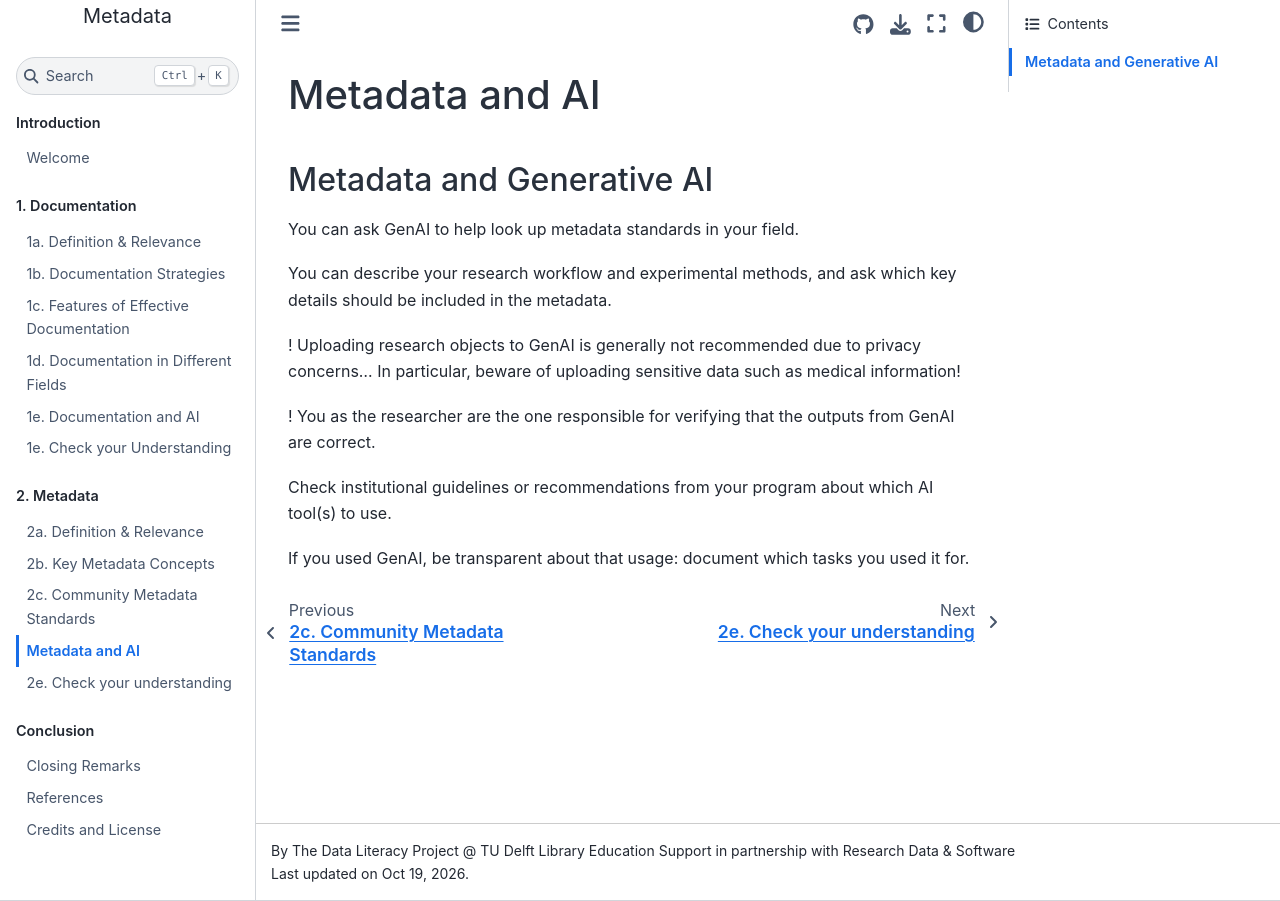
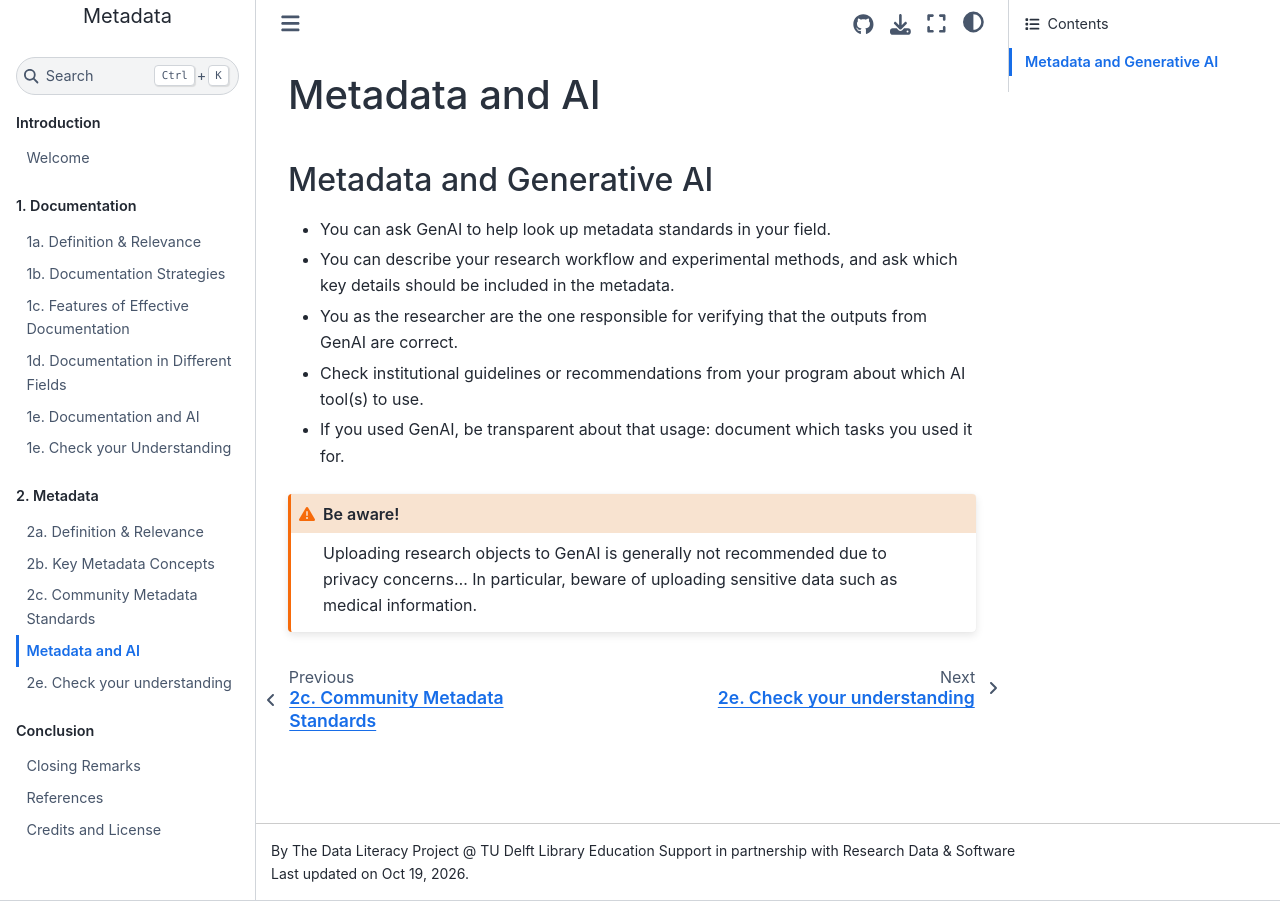
Before and after one commit to tu-delft-library/Documentation_and_Metadata, a Jupyter Book: the page built from book/2d-metadata-and-AI.md, in a window 1280 px wide. Built offline with Jupyter Book 1.0.4 settings and Sphinx 7.4.7 and the Sphinx Book theme 1.1.4, drawn with Linux system fonts in a browser that asks for light colours; comment, search, counter and statistics services are not loaded; part of the change alters nothing that is shown.

Commit message:
Update 2d-metadata-and-AI.md

````diff
--- a/book/2d-metadata-and-AI.md
+++ b/book/2d-metadata-and-AI.md
@@ -1,14 +1,15 @@
 # Metadata and AI
 
 ## Metadata and Generative AI
-You can ask GenAI to help look up metadata standards in your field.
 
-You can describe your research workflow and experimental methods, and ask which key details should be included in the metadata.
+- You can ask GenAI to help look up metadata standards in your field.
+- You can describe your research workflow and experimental methods, and ask which key details should be included in the metadata.
+- You as the researcher are the one responsible for verifying that the outputs from GenAI are correct.
+- Check institutional guidelines or recommendations from your program about which AI tool(s) to use.
+- If you used GenAI, be transparent about that usage: document which tasks you used it for.
 
-! Uploading research objects to GenAI is generally not recommended due to privacy concerns... In particular, beware of uploading sensitive data such as medical information!
 
-! You as the researcher are the one responsible for verifying that the outputs from GenAI are correct.
-
-Check institutional guidelines or recommendations from your program about which AI tool(s) to use.
-
-If you used GenAI, be transparent about that usage: document which tasks you used it for.
+```{admonition} Be aware!
+:class: warning
+Uploading research objects to GenAI is generally not recommended due to privacy concerns... In particular, beware of uploading sensitive data such as medical information.
+```
````
